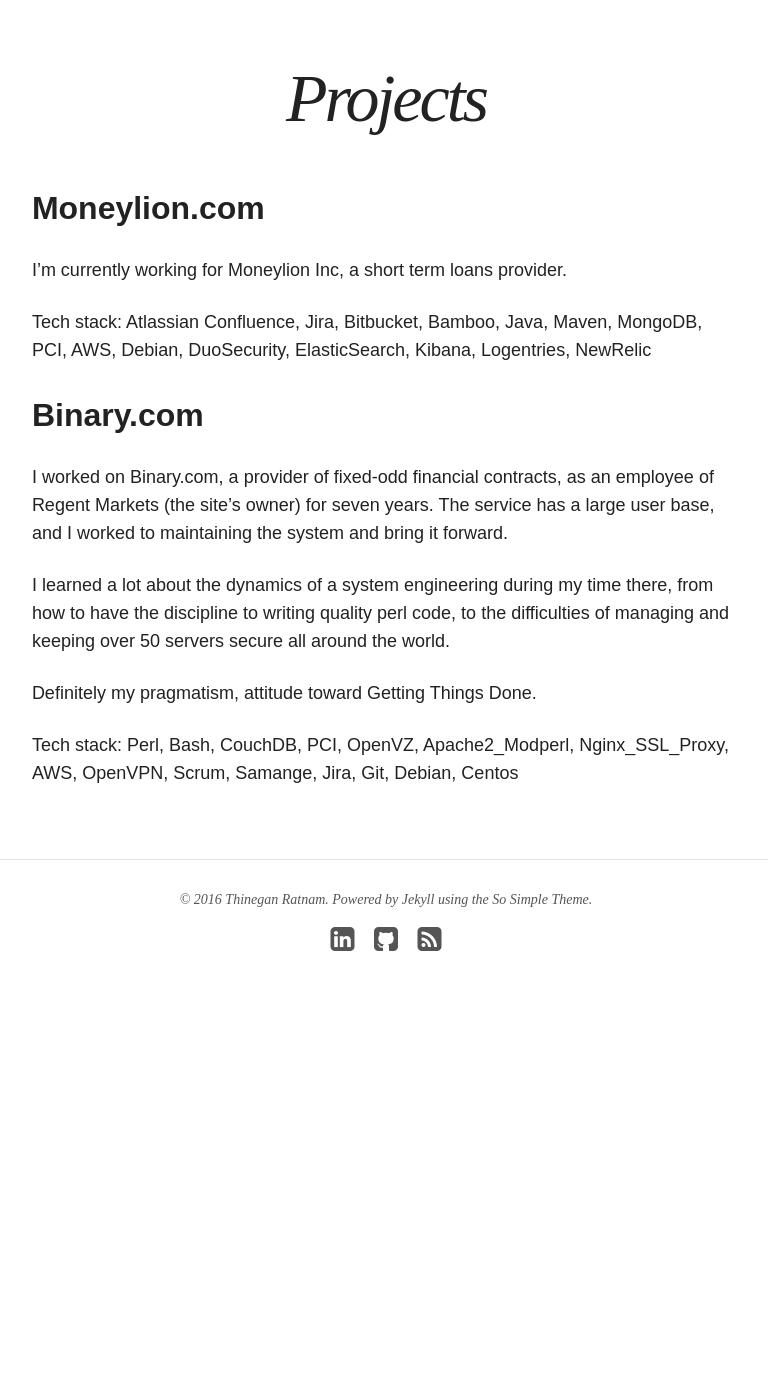
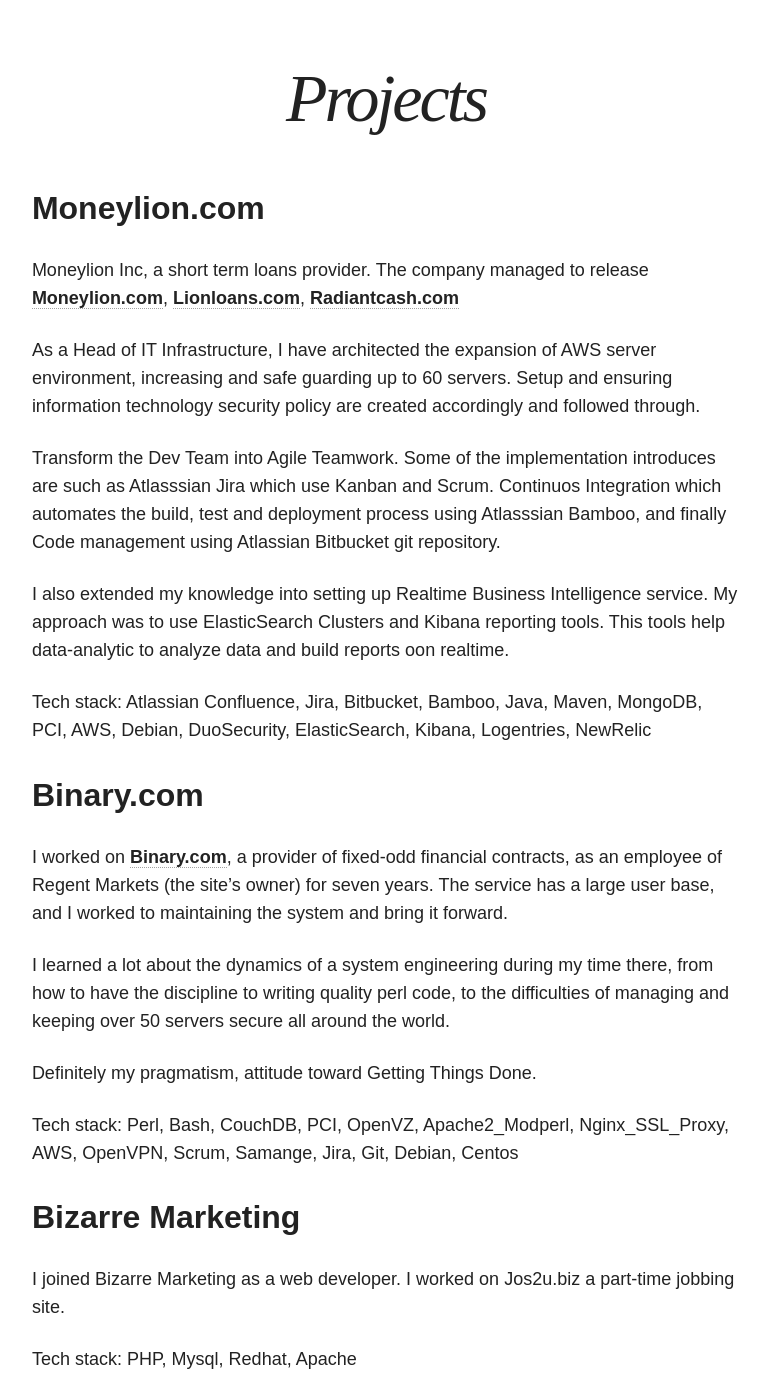
Before and after one commit to thinegan/thinegan.github.io, a Jekyll site: the page built from projects/index.md, in a window 1280 px wide and 1400 px high, scrolled down 214 px. Shown: the whole window, without its empty margins (254-1022 px from the left). Built offline with Jekyll 4.4.1, drawn with Linux system fonts in a browser that asks for light colours; nearby versions of some CDN libraries; before the commit the page ends 1265 px from its top, so only the background shows below that; some of the changed text lies outside the part shown.

Commit message:
Updated projects

```diff
--- a/projects/index.md
+++ b/projects/index.md
@@ -8,7 +8,21 @@ modified: 2016-06-01T14:19:19-04:00
 
 ## Moneylion.com
 
-I'm currently working for Moneylion Inc, a short term loans provider.
+Moneylion Inc, a short term loans provider. The company managed to release
+[**Moneylion.com**](https://www.moneylion.com){:target="_blank"},
+[**Lionloans.com**](https://www.lionloans.com){:target="_blank"},
+[**Radiantcash.com**](https://www.radiantcash.com){:target="_blank"}
+
+As a Head of IT Infrastructure, I have architected the expansion of AWS server environment, increasing and safe guarding up to 60 servers.
+Setup and ensuring information technology security policy are created accordingly and followed through.
+
+Transform the Dev Team into Agile Teamwork. Some of the implementation introduces are such as
+Atlasssian Jira which use Kanban and Scrum. Continuos Integration which automates the build, test and deployment process using Atlasssian Bamboo,
+and finally Code management using Atlassian Bitbucket git repository.
+
+I also extended my knowledge into setting up Realtime Business Intelligence service. My approach was to use ElasticSearch Clusters
+and Kibana reporting tools. This tools help data-analytic to analyze data and build reports oon realtime.
+
 
 Tech stack:
 Atlassian Confluence, Jira, Bitbucket, Bamboo, Java, Maven, MongoDB, PCI, AWS, Debian, DuoSecurity, ElasticSearch, Kibana, Logentries, NewRelic
@@ -16,7 +30,7 @@ Atlassian Confluence, Jira, Bitbucket, Bamboo, Java, Maven, MongoDB, PCI, AWS, D
 
 ## Binary.com
 
-I worked on Binary.com, a provider of fixed-odd financial contracts, as an employee of Regent Markets (the site’s owner) for seven years.
+I worked on [**Binary.com**](https://www.binary.com){:target="_blank"}, a provider of fixed-odd financial contracts, as an employee of Regent Markets (the site’s owner) for seven years.
 The service has a large user base, and I worked to maintaining the system and bring it forward.
 
 I learned a lot about the dynamics of a system engineering during my time there, from how to have the discipline to writing quality perl code, to the difficulties of managing and keeping over 50 servers secure all around the world.
@@ -25,3 +39,25 @@ Definitely my pragmatism, attitude toward Getting Things Done.
 
 Tech stack:
 Perl, Bash, CouchDB, PCI, OpenVZ, Apache2_Modperl, Nginx_SSL_Proxy, AWS, OpenVPN, Scrum, Samange, Jira, Git, Debian, Centos
+
+
+## Bizarre Marketing
+
+I joined Bizarre Marketing as a web developer.
+I worked on Jos2u.biz a part-time jobbing site.
+
+Tech stack: PHP, Mysql, Redhat, Apache
+
+
+## Genusis.com
+
+I start my web development career in Genusis Consultancy building web service. This is where I was introduce to open source.
+I quickly fall in love with the technology and the simplicity of the services.
+
+Project involved:
+
+* Genusis.com - Online sms system (B2B)
+* Crazees.com - CMS Portal with free daily sms
+* Funpico.com - Mobile Content Downloads via sms
+
+Tech stack: PHP, Mysql, Redhat, Apache, Bind
```
